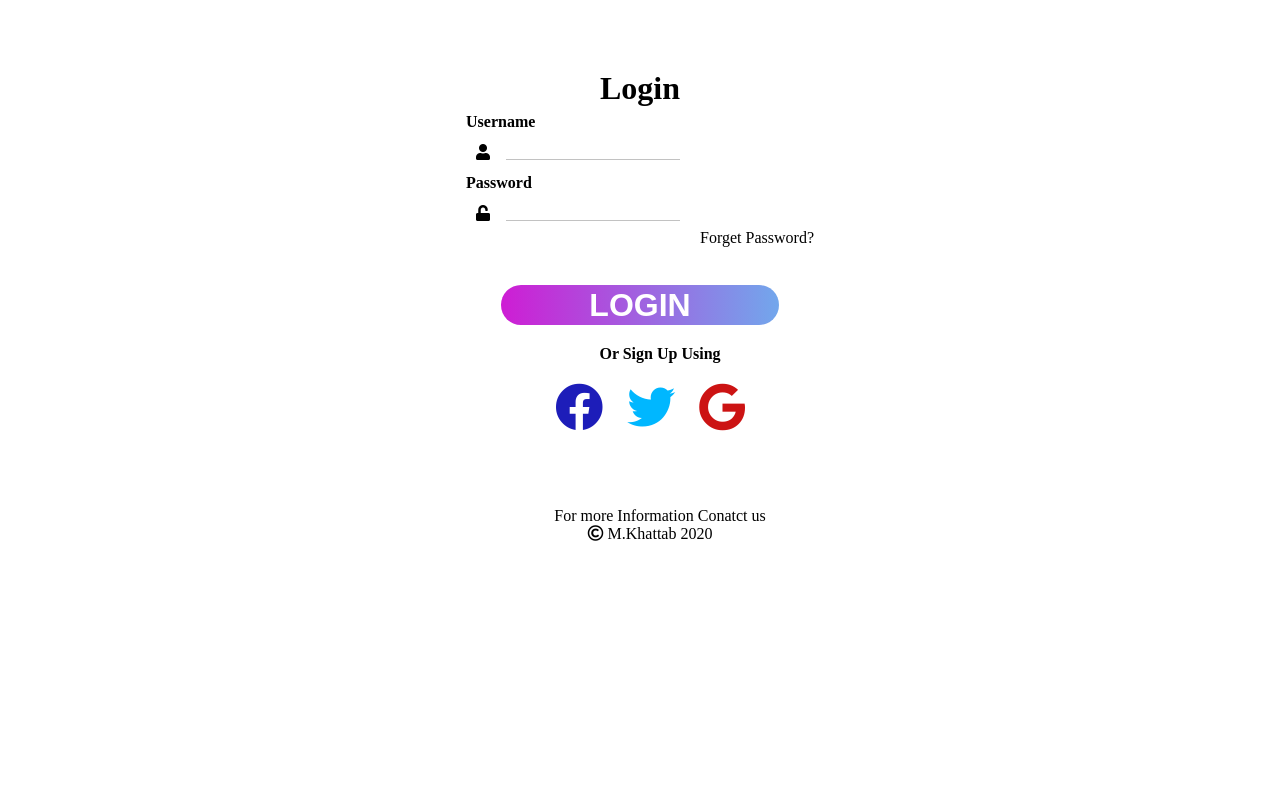
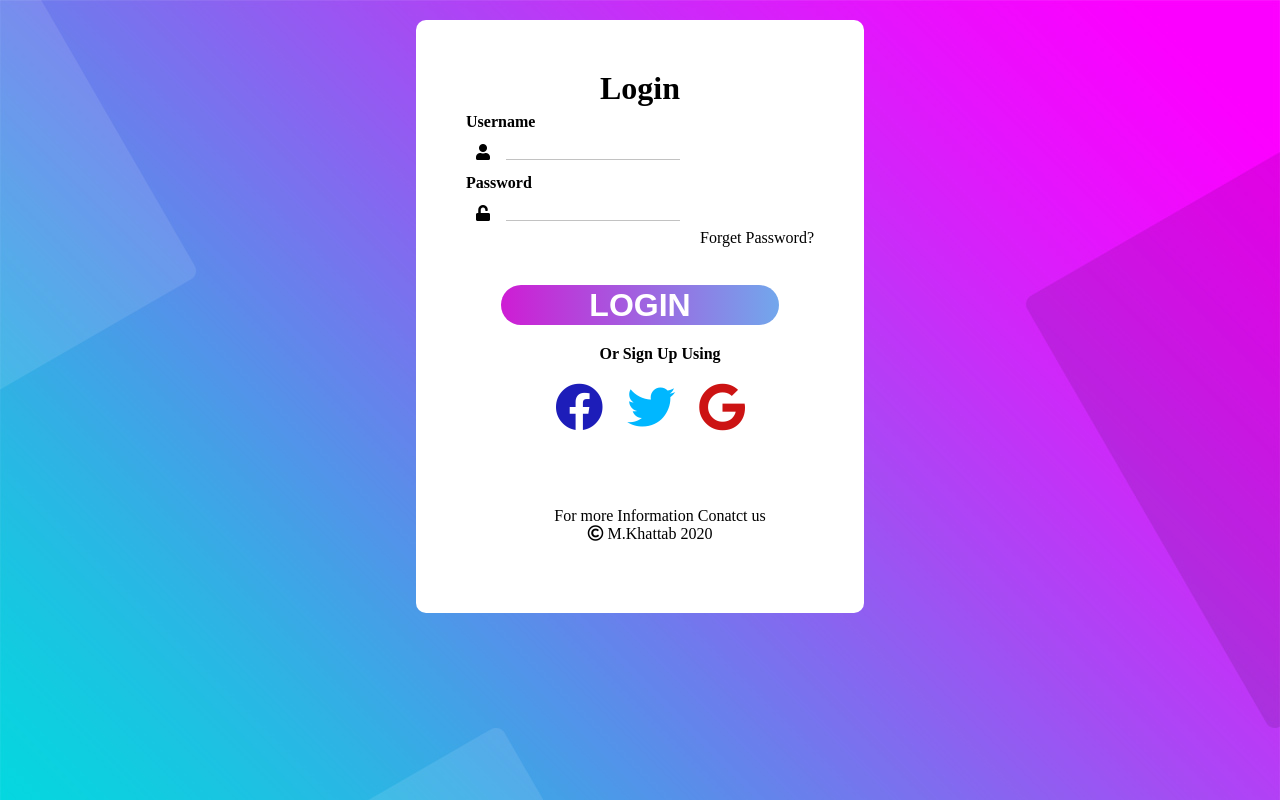
Before and after one commit to Mohammed-Khattab/test, a plain HTML site: page pages/login.html in a window 1280 px wide. Drawn offline with Linux system fonts and the light colour scheme; the site is published under a folder, as on GitHub Pages, so addresses that start at the root find nothing.

Commit message:
Update login.css

```diff
--- a/css/login.css
+++ b/css/login.css
@@ -5,7 +5,7 @@
 }
 body{
     height: 100%;
-    background-image: url("/images/bg-01.jpg");
+    background-image: url("../images/bg-01.jpg");
     background-size: 100%;
 }
 h1, h2, h3, h4, h5, h6{
```
